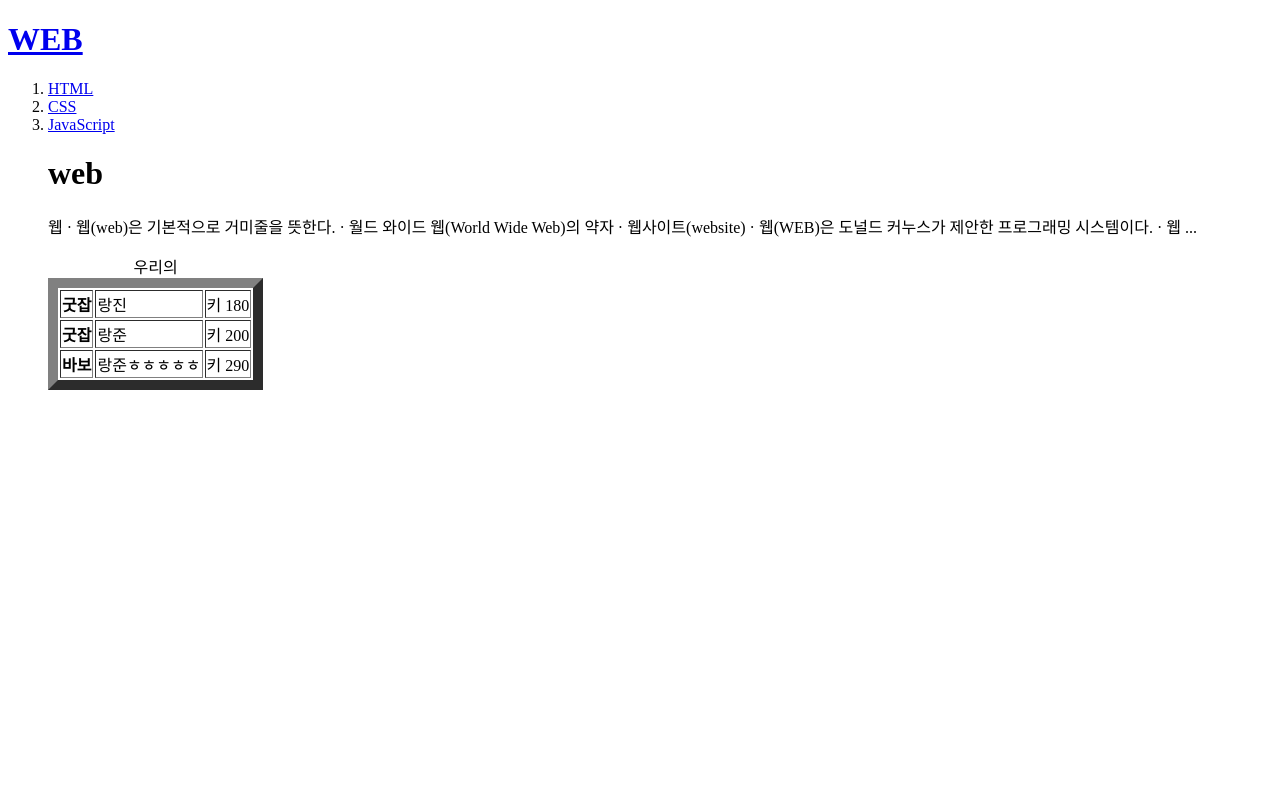
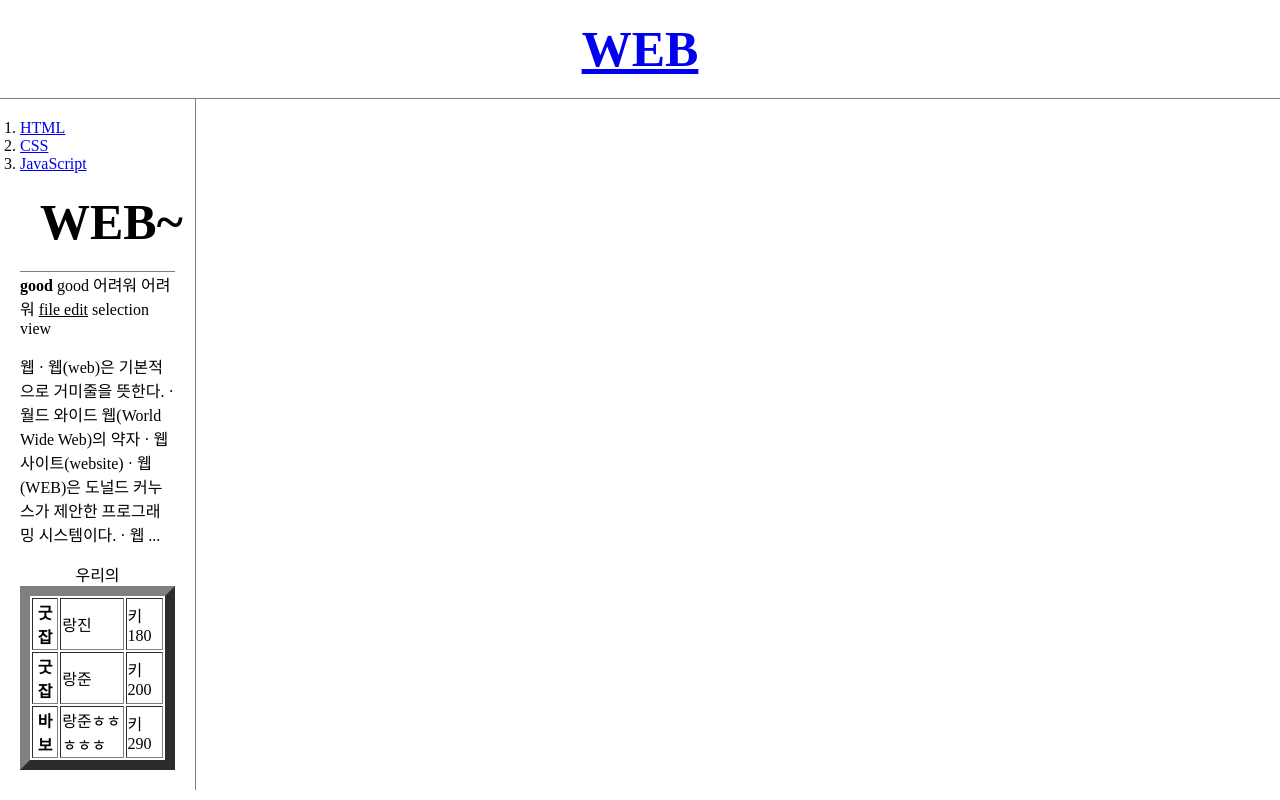
Before and after one commit to psj6162/-, a plain HTML site: page index.html in a window 1280 px wide. Drawn offline with Linux system fonts and the light colour scheme; a script that the page names is missing.

Commit message:
220602 TIL

```diff
--- a/index.html
+++ b/index.html
@@ -2,15 +2,34 @@
 <html>
 <head>
  <title>index.html</title>
+ <style>
+  body{
+    margin: 0;
+  }
+  h1 {
+    font-size: 50px;
+    text-align: center;
+    border-bottom: 1px solid gray;
+    margin: 0;
+    padding: 20px;
+  }
+  ol{
+    border-right: 1px solid gray;
+    width: 155px;
+    margin: 0;
+    padding: 20px;
+  }
+</style>
 </head>
 <body>
+
   <h1><a href="index.html" target="_self">WEB</a></h1>
   <ol>
     <li><a href="1.html" target="_self">HTML</a></li>
     <li><a href="2.html" target="_self">CSS</a></li>
     <li><a href="3.html" target="_self">JavaScript</a></li>
-
-  <h1>web</h1>
+    <h1>WEB~</h1>
+    <strong>good</strong> good 어려워 어려워 <u>file edit</u> selection view
   <p>웹 · 웹(web)은 기본적으로 거미줄을 뜻한다. ·
     월드 와이드 웹(World Wide Web)의 약자 · 웹사이트(website) ·
     웹(WEB)은 도널드 커누스가 제안한 프로그래밍 시스템이다. · 웹 ...
```
Also changed, not shown: 1.html (+14 -2 lines), 2.html (+17 -0 lines), 3.html (+17 -0 lines), grid.html (added, +23 -0 lines).
